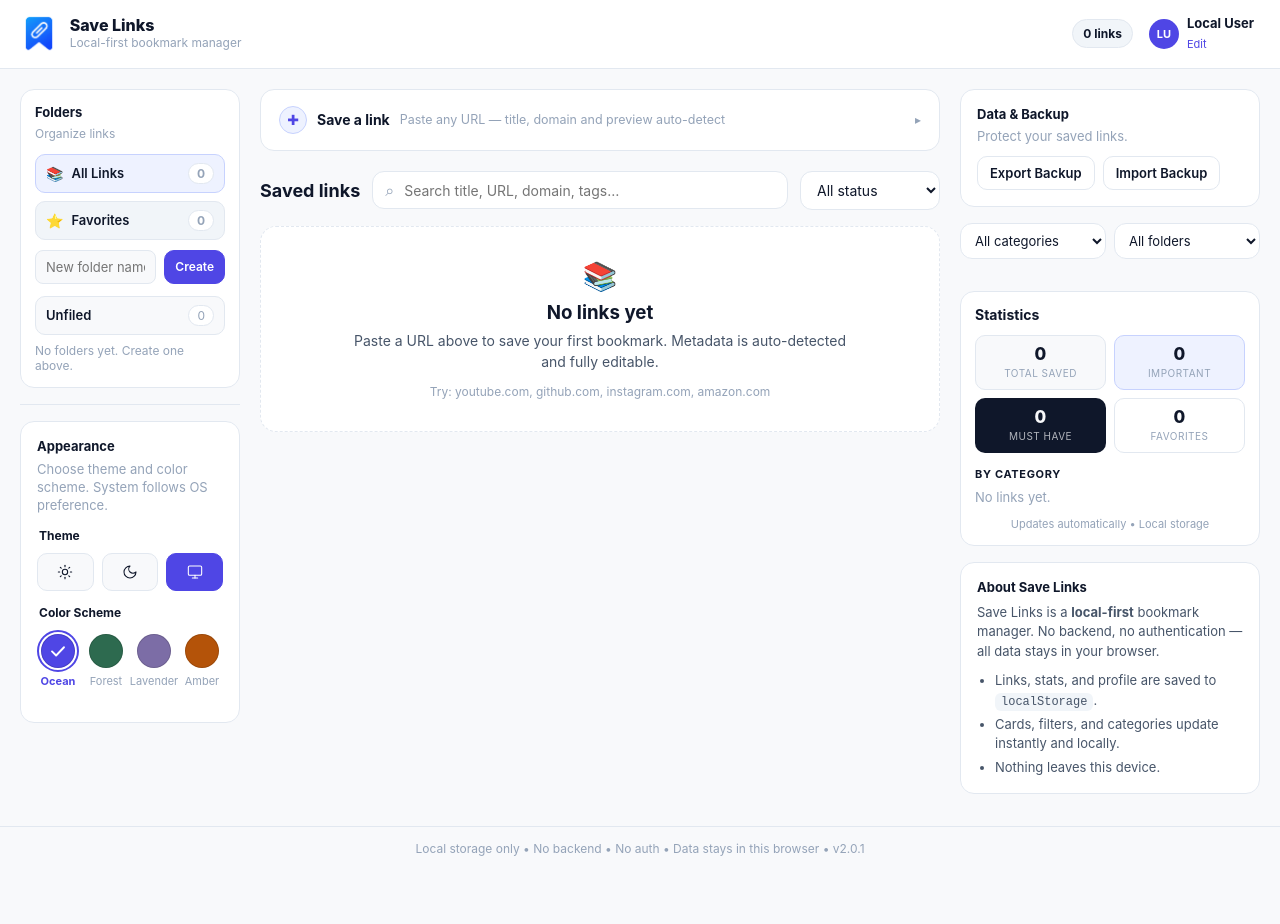
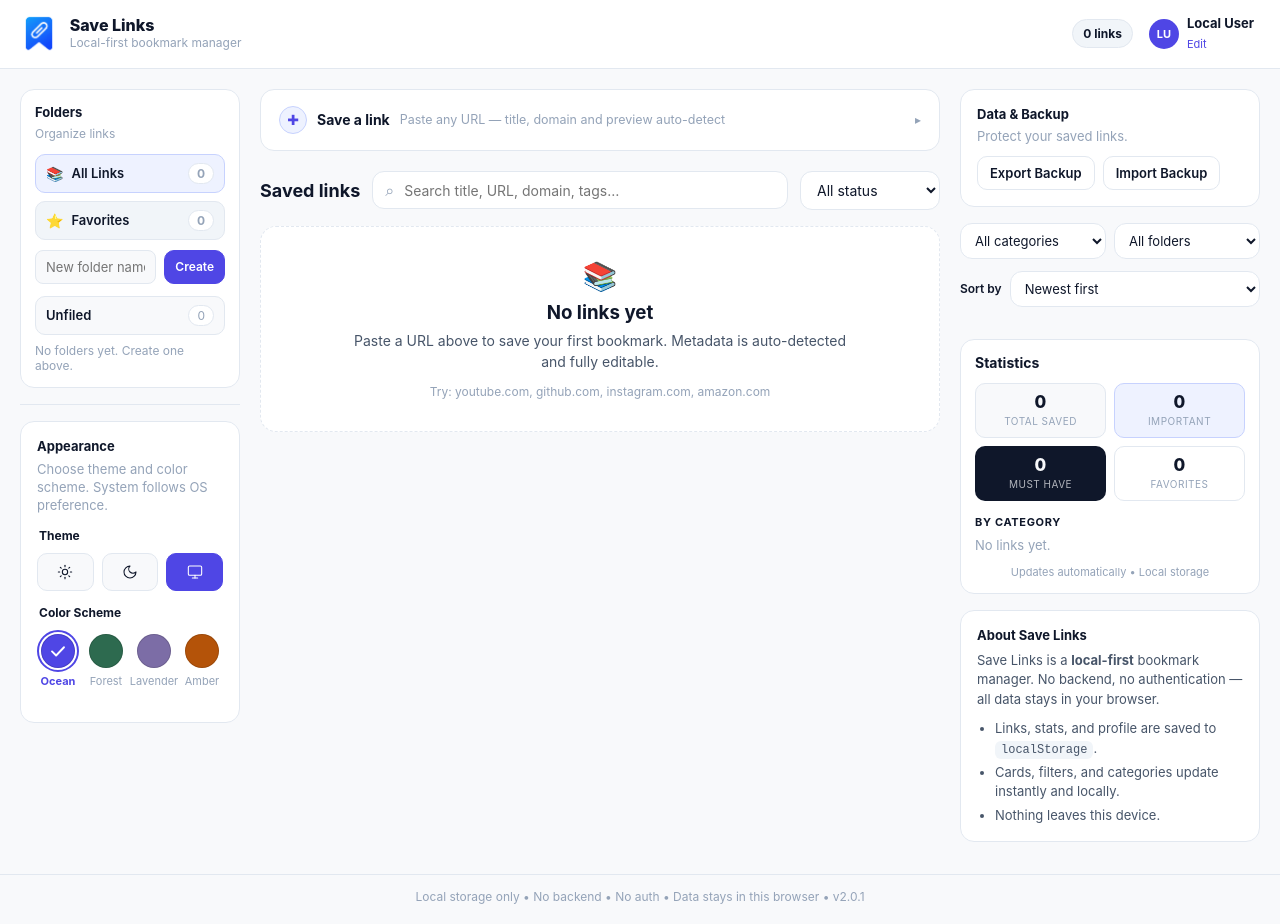
Before and after one commit to santosh000/Save_Links, a Vue app: page / in a window 1280 px wide. Before the commit the page ends 876 px from the top, so only its background shows below. Built offline with nearby package versions, Linux system fonts and the light colour scheme.

Commit message:
feat: add link sorting

```diff
--- a/src/App.vue
+++ b/src/App.vue
@@ -1,5 +1,6 @@
 <script setup>
 import { ref, computed, watch, onMounted, onBeforeUnmount } from 'vue'
+import { sortLinks, SORT_OPTIONS, DEFAULT_SORT } from './utils/sort.js'
 import { useLinks, DuplicateLinkError } from './composables/useLinks.js'
 import { useProfile } from './composables/useProfile.js'
 import { useFolders } from './composables/useFolders.js'
@@ -27,6 +28,10 @@ const search = ref('')
 const filterCategory = ref('')
 const filterStatus = ref('')
 const filterFolder = ref('')
+// Display-order sort (session-only preference; defaults to newest first).
+// Kept in memory only — persisting it would require widening the settings
+// blob, which is out of scope for this milestone.
+const sortBy = ref(DEFAULT_SORT)
 // ONE source of truth for the responsive drawers: 'folders' | 'filters' | null.
 // The two drawers are mutually exclusive by construction — toggling one open
 // can never leave the other open (a single assignment per interaction).
@@ -256,7 +261,7 @@ const filteredLinks = computed(() => {
   const q = search.value.trim().toLowerCase()
   // build folder name map for search
   const folderNameById = new Map(folders.value.map(f=>[f.id, f.name]))
-  return links.value.filter(l => {
+  const result = links.value.filter(l => {
     if (filterFolder.value) {
       if (filterFolder.value === '__unfiled') {
         if (l.folderId) return false
@@ -277,6 +282,9 @@ const filteredLinks = computed(() => {
     }
     return true
   })
+  // Display-order only (after filtering/search/folder logic). Returns a new
+  // array and never mutates the stored records.
+  return sortLinks(result, sortBy.value)
 })
 
 const hasLinks = computed(() => links.value.length > 0)
@@ -370,7 +378,9 @@ const hasLinks = computed(() => links.value.length > 0)
         <SearchFilter
           v-model:category="filterCategory"
           v-model:folder="filterFolder"
+          v-model:sort="sortBy"
           :folders="folders"
+          :sort-options="SORT_OPTIONS"
         />
         <StatsPanel
           :total="total"
--- a/src/components/SearchFilter.vue
+++ b/src/components/SearchFilter.vue
@@ -4,9 +4,11 @@ import { CATEGORIES } from '../utils/categorize.js'
 defineProps({
   category: String,
   folder: String,
-  folders: { type: Array, default: () => [] }
+  sort: String,
+  folders: { type: Array, default: () => [] },
+  sortOptions: { type: Array, default: () => [] }
 })
-const emit = defineEmits(['update:category', 'update:folder'])
+const emit = defineEmits(['update:category', 'update:folder', 'update:sort'])
 </script>
 
 <template>
@@ -24,6 +26,12 @@ const emit = defineEmits(['update:category', 'update:folder'])
         <option v-for="f in folders" :key="f.id" :value="f.id">{{ f.name }}</option>
       </select>
     </div>
+    <div class="sort">
+      <label for="filter-sort" class="sort-label">Sort by</label>
+      <select id="filter-sort" :value="sort" @change="emit('update:sort', $event.target.value)" class="select" aria-label="Sort by">
+        <option v-for="o in sortOptions" :key="o.value" :value="o.value">{{ o.label }}</option>
+      </select>
+    </div>
   </div>
 </template>
 
@@ -36,6 +44,14 @@ const emit = defineEmits(['update:category', 'update:folder'])
   margin-bottom: 16px;
 }
 .selects { display: grid; grid-template-columns: repeat(2, minmax(0, 1fr)); gap: 8px; width: 100%; }
+.sort {
+  display: flex;
+  align-items: center;
+  gap: 8px;
+  width: 100%;
+}
+.sort-label { font-size: 12px; font-weight: 600; color: var(--text-h); white-space: nowrap; }
+.sort .select { flex: 1; min-width: 0; }
 .select {
   padding: 8px 10px;
   border-radius: 12px;
--- /dev/null
+++ b/src/utils/sort.js
@@ -0,0 +1,58 @@
+// Pure, deterministic link sorting. Display-order only — never mutates the
+// input array or any link record; the caller must spread before sorting.
+//
+// The current data model has no reliable updatedAt field, so "Recently
+// updated" is deliberately not offered — createdAt is the only trustworthy
+// timestamp we have.
+
+export const SORT_OPTIONS = [
+  { value: 'newest', label: 'Newest first' },
+  { value: 'oldest', label: 'Oldest first' },
+  { value: 'title-az', label: 'Title A–Z' },
+  { value: 'title-za', label: 'Title Z–A' }
+]
+
+export const DEFAULT_SORT = 'newest'
+
+export const SORT_VALUES = SORT_OPTIONS.map(o => o.value)
+
+// Compare two links by parsed createdAt; missing/invalid dates sort last.
+function byCreatedAtAsc(a, b) {
+  const at = (l) => {
+    const t = Date.parse(l.createdAt)
+    return Number.isNaN(t) ? -1 : t
+  }
+  return at(a) - at(b)
+}
+
+// Case-insensitive title comparison; empty/missing titles sort last. On ties,
+// fall back to createdAt (oldest first), then id — deterministic for
+// same-createdAt records.
+function byTitleAsc(a, b) {
+  const t = (l) => (l.title ?? '').trim().toLowerCase()
+  const x = t(a)
+  const y = t(b)
+  if (x && y) {
+    const c = x.localeCompare(y)
+    if (c !== 0) return c
+  } else if (x || y) {
+    return x ? -1 : 1 // titled first, empty/missing last
+  }
+  return byCreatedAtAsc(a, b) || (a.id < b.id ? -1 : a.id > b.id ? 1 : 0)
+}
+
+const COMPARATORS = {
+  newest: (a, b) => byCreatedAtAsc(b, a) || (a.id < b.id ? -1 : a.id > b.id ? 1 : 0),
+  oldest: (a, b) => byCreatedAtAsc(a, b) || (a.id < b.id ? -1 : a.id > b.id ? 1 : 0),
+  'title-az': (a, b) => byTitleAsc(a, b),
+  'title-za': (a, b) => byTitleAsc(b, a)
+}
+
+// Returns a NEW sorted array. `links` is never modified; each element is a
+// reference to the original record (so link fields are untouched). Unknown
+// sort values fall back to the default (newest first) for safety.
+export function sortLinks(links, sortBy) {
+  if (!Array.isArray(links)) return []
+  const key = SORT_VALUES.includes(sortBy) ? sortBy : DEFAULT_SORT
+  return [...links].sort(COMPARATORS[key])
+}
```
Also changed, not shown: 2 other files (tests, documents, lock files or other folders).
